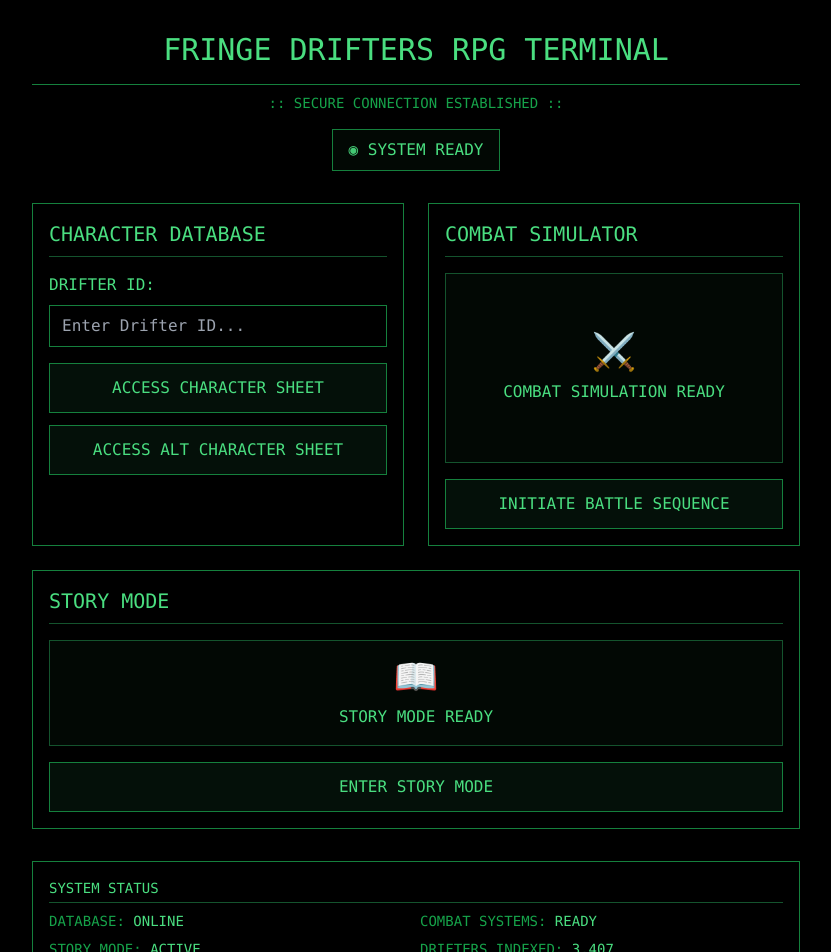
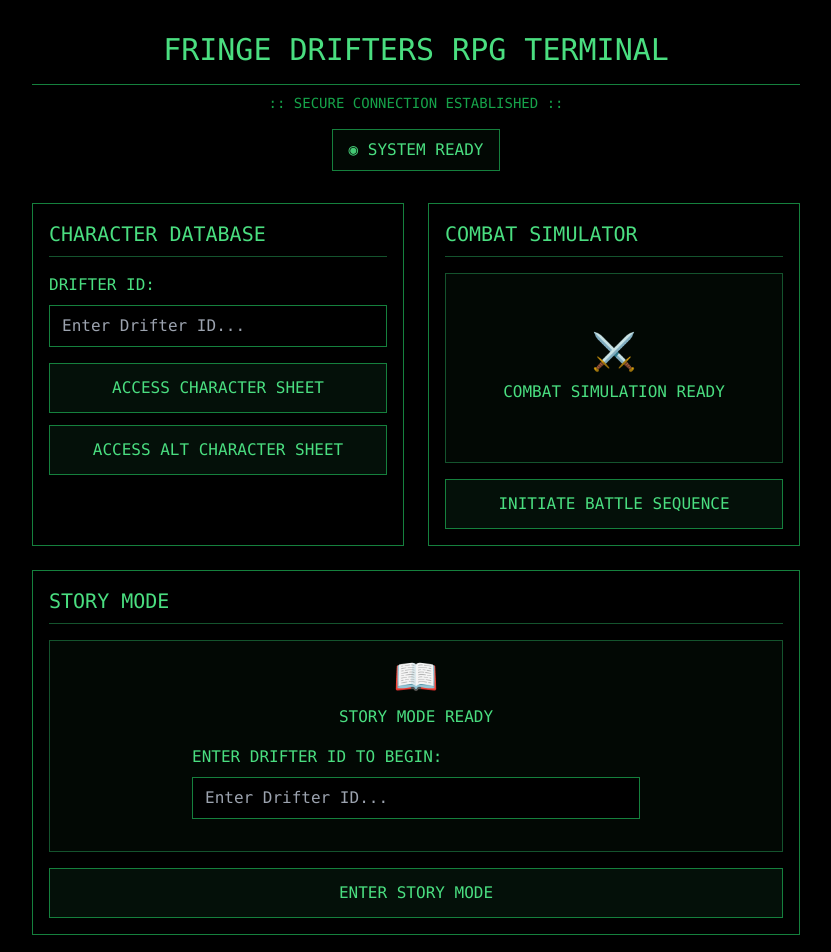
Before and after one commit to kennyjacobson/fringe-drifters-rpg, a React (Vite) app in the folder apps/character-sheet-viewer/: page / in a window 1280 px wide. Shown: the top 952 px of the page, without its empty margins (224-1055 px from the left). Built offline with nearby package versions, Linux system fonts and the light colour scheme.

Commit message:
Another checkpoint

```diff
--- a/apps/character-sheet-viewer/src/App.tsx
+++ b/apps/character-sheet-viewer/src/App.tsx
@@ -20,7 +20,7 @@ function App() {
           <Route path="/character-sheet-compact-alt/:drifterId" element={<CharacterSheetCompactAlt />} />
           <Route path="/battle-selector" element={<BattleSelector />} />
           <Route path="/battle-game" element={<BattleGame />} />
-          <Route path="/story-game" element={<StoryGame />} />
+          <Route path="/story-game/:drifterId" element={<StoryGame />} />
         </Routes>
       </div>
     </Router>
--- a/apps/character-sheet-viewer/src/pages/Home.tsx
+++ b/apps/character-sheet-viewer/src/pages/Home.tsx
@@ -33,7 +33,11 @@ export function Home() {
 
   // Navigate to story game
   const startStory = () => {
-    navigate('/story-game');
+    if (!drifterId || isNaN(parseInt(drifterId))) {
+      setError('Please enter a valid Drifter ID');
+      return;
+    }
+    navigate(`/story-game/${drifterId}`);
   };
 
   return (
@@ -109,10 +113,22 @@ export function Home() {
           <div className="border border-green-700 p-4 md:col-span-2">
             <h2 className="text-xl mb-4 border-b border-green-900 pb-2">STORY MODE</h2>
 
-            <div className="border border-green-900 mb-4 p-4 flex items-center justify-center bg-green-900/10">
-              <div className="text-center">
+            <div className="border border-green-900 mb-4 p-4 bg-green-900/10">
+              <div className="text-center mb-4">
                 <div className="text-4xl mb-2">📖</div>
                 <div>STORY MODE READY</div>
+              </div>
+
+              <div className="max-w-md mx-auto">
+                <label htmlFor="storyDrifterId" className="block mb-2">ENTER DRIFTER ID TO BEGIN:</label>
+                <input
+                  id="storyDrifterId"
+                  type="text"
+                  value={drifterId}
+                  onChange={(e) => setDrifterId(e.target.value)}
+                  className="w-full bg-black border border-green-700 px-3 py-2 focus:border-green-500 focus:outline-none text-green-400 mb-4"
+                  placeholder="Enter Drifter ID..."
+                />
               </div>
             </div>
 
--- a/apps/character-sheet-viewer/src/pages/StoryGame.tsx
+++ b/apps/character-sheet-viewer/src/pages/StoryGame.tsx
@@ -1,5 +1,6 @@
 import React, { useState, useEffect } from 'react';
 import { Story } from 'inkjs';
+import { useParams } from 'react-router-dom';
 import mainStory from '../stories/main.ink.json' with { type: 'json' };
 import theBenchStory from '../stories/locations/the_bench.ink.json' with { type: 'json' };
 import { HomeButton } from '../components/HomeButton.js';
@@ -15,7 +16,13 @@ interface StoryContent {
 
 type StoryModule = 'main' | 'the_bench';
 
+interface StoryState {
+  currentModule: StoryModule;
+  variables: Record<string, any>;
+}
+
 export function StoryGame() {
+  const { drifterId } = useParams();
   const [story, setStory] = useState<Story | null>(null);
   const [currentStoryModule, setCurrentStoryModule] = useState<StoryModule>('main');
   const [currentContent, setCurrentContent] = useState<StoryContent>({
@@ -24,44 +31,58 @@ export function StoryGame() {
     tags: []
   });
 
+  // Load story state from local storage
+  const loadStoryState = (): StoryState | null => {
+    const saved = localStorage.getItem(`story-state-${drifterId}`);
+    return saved ? JSON.parse(saved) : null;
+  };
+
+  // Save story state to local storage
+  const saveStoryState = (module: StoryModule, variables: Record<string, any>) => {
+    const state: StoryState = {
+      currentModule: module,
+      variables: variables
+    };
+    localStorage.setItem(`story-state-${drifterId}`, JSON.stringify(state));
+  };
+
   // Load a specific story module
   const loadStoryModule = (module: StoryModule) => {
     const storyContent = module === 'main' ? mainStory : theBenchStory;
     console.log('Loading module:', module);
-    console.log('Story content:', storyContent);
     const story = new Story(storyContent);
-    console.log('Story created:', story);
+
+    // Load saved state if it exists
+    const savedState = loadStoryState();
+    if (savedState && savedState.currentModule === module) {
+      Object.entries(savedState.variables).forEach(([key, value]) => {
+        story.variablesState[key] = value;
+      });
+    }
 
     // Try multiple continues
-    console.log('First continue...');
     let text = story.Continue();
-    console.log('Text after first continue:', text);
-    console.log('Can continue?', story.canContinue);
-
     if (story.canContinue) {
-        console.log('Second continue...');
-        text = story.Continue();
-        console.log('Text after second continue:', text);
+      text = story.Continue();
     }
 
     setStory(story);
     setCurrentStoryModule(module);
 
     setCurrentContent({
-        text,
-        choices: story.currentChoices,
-        tags: story.currentTags
+      text,
+      choices: story.currentChoices,
+      tags: story.currentTags
     });
 
-    console.log('Loading module:', module);
-    console.log('Story content:', storyContent);
+    // Save current state
+    saveStoryState(module, story.variablesState);
   };
 
   useEffect(() => {
     // Initialize with main story
     loadStoryModule('main');
-    console.log('Initializing story');
-  }, []);
+  }, [drifterId]); // Reload when drifterId changes
 
   const handleChoice = (index: number) => {
     if (!story) return;
@@ -77,7 +98,6 @@ export function StoryGame() {
       loadStoryModule('the_bench');
       return;
     }
-    // Add this check for transitioning back to main
     if (tags.includes('transition_to_main')) {
       loadStoryModule('main');
       return;
@@ -89,10 +109,8 @@ export function StoryGame() {
       tags: story.currentTags
     });
 
-    console.log('Choice made:', index);
-    console.log('Next text:', text);
-    console.log('Current tags:', tags);
-    console.log('Current choices:', story.currentChoices);
+    // Save state after each choice
+    saveStoryState(currentStoryModule, story.variablesState);
   };
 
   if (!story) return <div>Loading...</div>;
@@ -100,7 +118,10 @@ export function StoryGame() {
   return (
     <div className="bg-black text-green-400 font-mono p-4 min-h-screen">
       <div className="flex justify-between items-center mb-4 border-b border-green-700 pb-2">
-        <h1 className="text-xl">FRINGE DRIFTER :: STORY MODE</h1>
+        <div>
+          <h1 className="text-xl">FRINGE DRIFTER :: STORY MODE</h1>
+          <div className="text-sm text-green-600">Drifter ID: {drifterId}</div>
+        </div>
         <div className="flex gap-4">
           <button
             onClick={() => loadStoryModule('main')}
```
Also changed, not shown: 1 other file (tests, documents, lock files or other folders).
